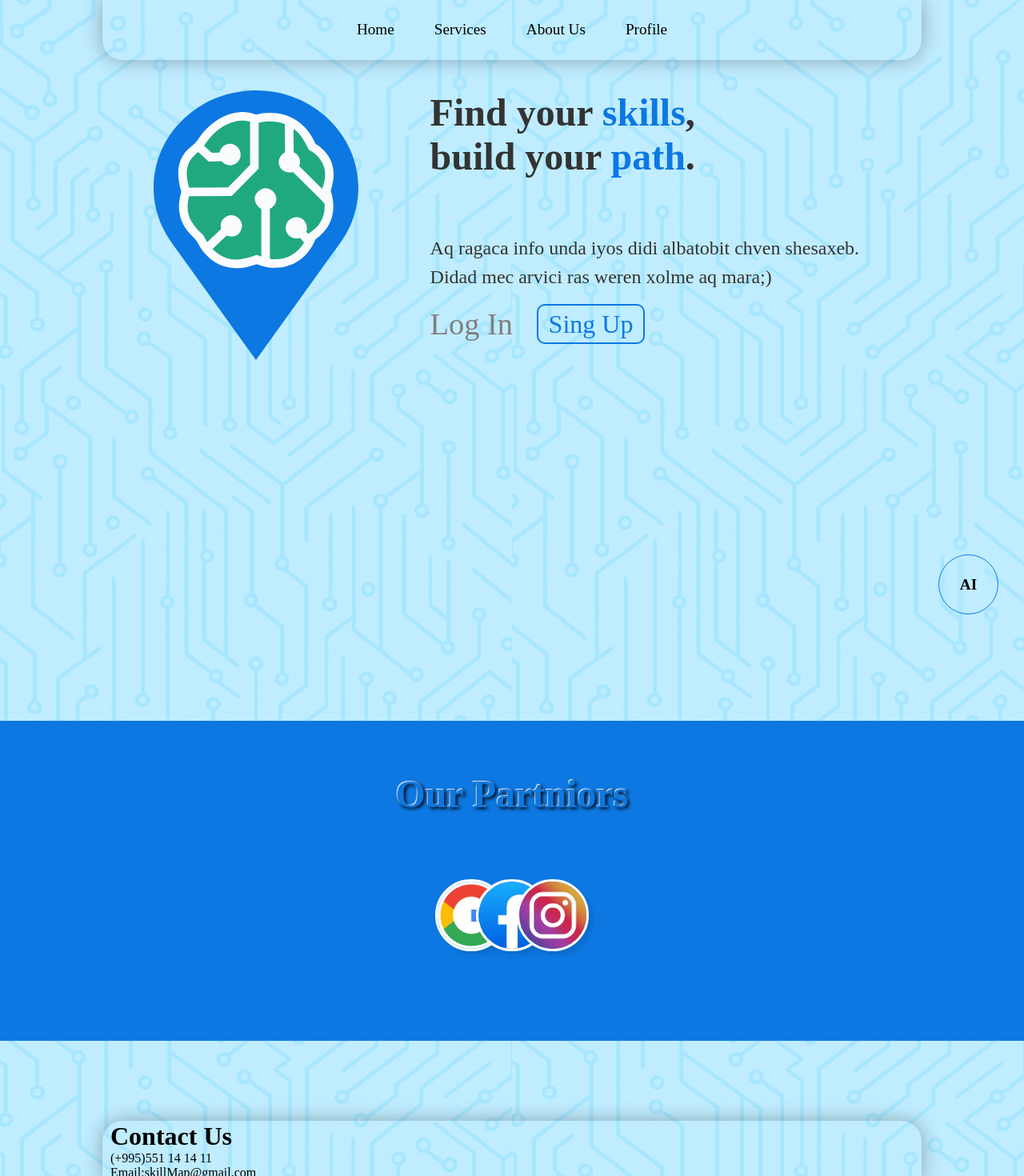
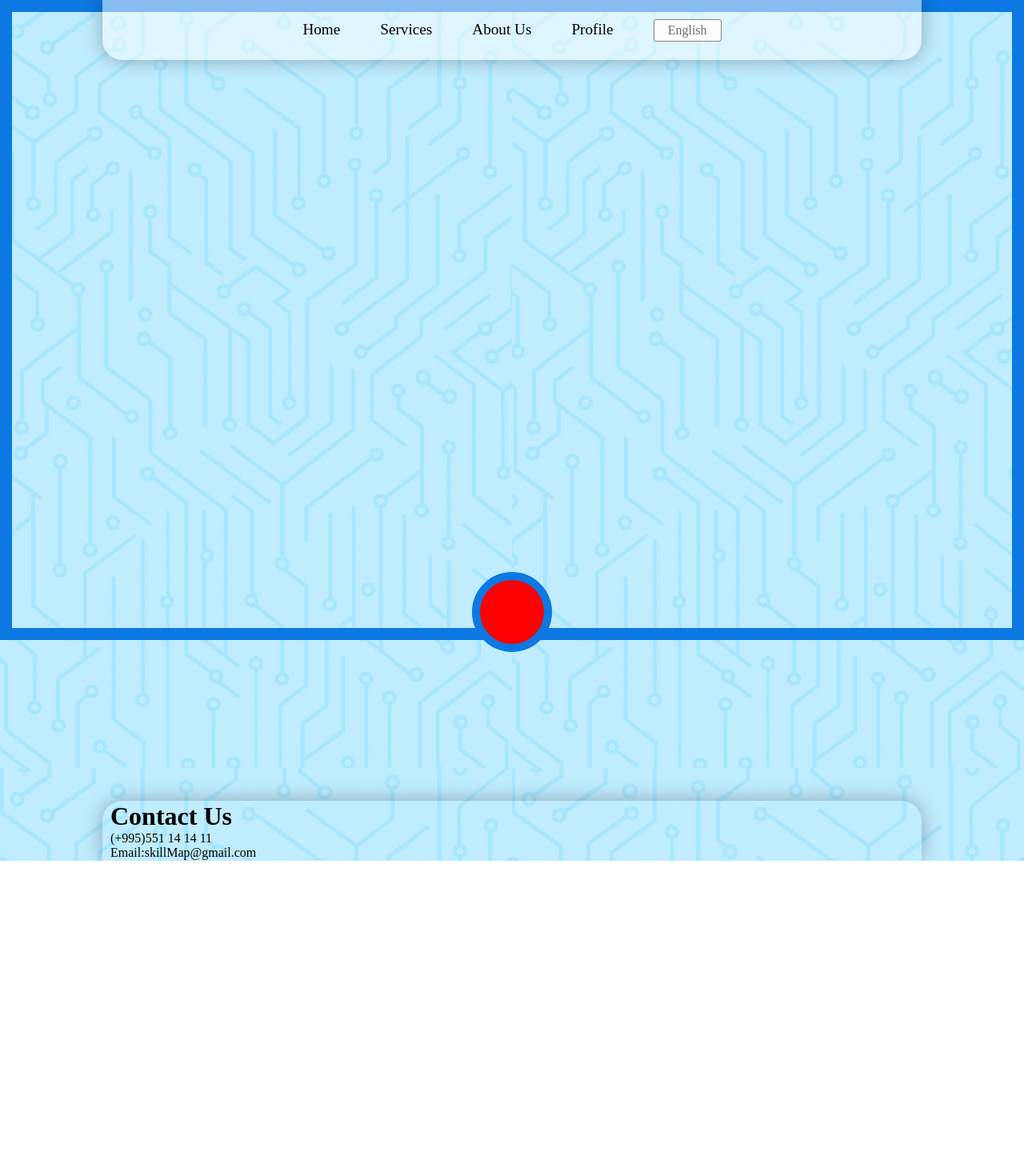
Before and after one commit to Gi0Chkh/skillmap, a React (Vite) app: page / in a window 1280 px wide. Shown: the top 1470 px of the page at 80% size. After the commit the page ends 1076 px from the top, so only its background shows below. Built offline with nearby package versions, Linux system fonts and the light colour scheme; no server answers; a web font is replaced by a local one.

Commit message:
Added Personalized Page

```diff
--- a/src/App.css
+++ b/src/App.css
@@ -1,5 +1,9 @@
 .container {
   width: 100vw;
+}
+
+.unregistered {
+  display: none;
 }
 
 .start {
@@ -55,9 +59,7 @@
   margin-bottom: 2rem;
   text-align: center;
   width: 100%;
-  text-shadow:
-    2px 2px 4px black,
-    -1px -1px 1px white;
+  text-shadow: 2px 2px 4px black, -1px -1px 1px white;
 }
 .sponsorLogos {
   width: 90%;
@@ -148,6 +150,46 @@ section {
   height: 300%;
 }
 
+.registered {
+  position: absolute;
+  width: 100vw;
+  height: 100vh;
+  top: 0;
+  left: 0;
+  display: flex;
+  justify-content: center;
+  border: 15px solid var(--acent-color);
+  background-color: transparent;
+  z-index: -1;
+}
+.registered.active {
+  background-color: rgba(0, 0, 0, 0.5);
+}
+/* .registered::before {
+  content: "";
+  position: absolute;
+  width: 175px;
+  height: 200px;
+  left: 43%;
+  bottom: -120px;
+  background-color: var(--acent-color);
+  border-radius: 50% 50% 0 0;
+} */
+.AIIcon {
+  width: 100px;
+  height: 100px;
+  position: absolute;
+  bottom: -30px;
+  border-radius: 50%;
+  border: 10px solid var(--acent-color);
+  background-color: red;
+  pointer-events: all;
+}
+.AIIcon img {
+  border-radius: 50%;
+  pointer-events: none;
+}
+
 @media (max-width: 768px) {
   .start {
     align-items: center;
--- a/src/App.jsx
+++ b/src/App.jsx
@@ -1,14 +1,27 @@
 import { Link } from "react-router-dom";
 import "./App.css";
 import { LanguageContext } from "./context/LanguageContext";
-import { useContext } from "react";
+import { useContext, useState } from "react";
+import Chat from "./components/Chat/Chat";
 
 function App() {
   const { lang } = useContext(LanguageContext);
+  const { chat, SetChat } = useState(false);
+
+  const toggleChat = () => {
+    SetChat(!chat);
+    console.log(chat);
+  };
+
   return (
     <main className="container">
+      <div className="unregistered">
         <section className="start">
-        <img src="/public/skillMap(no text).svg" alt="icon" className="icon" />
+          <img
+            src="/public/skillMap(no text).svg"
+            alt="icon"
+            className="icon"
+          />
           <div className="cards">
             <h2 className="title">
               Find your{" "}
@@ -38,11 +51,19 @@ function App() {
         <section className="sponsors">
           <h1>Our Partniors</h1>
           <div className="sponsorLogos">
-          <img src="/public/Google.png" alt="google icon" />
-          <img src="/public/Facebook.jpeg" alt="facebook icon" />
-          <img src="/public/Instagram.jpeg" alt="instagram icon" />
+            <img src="/Google.png" alt="google icon" />
+            <img src="/Facebook.jpeg" alt="facebook icon" />
+            <img src="/Instagram.jpeg" alt="instagram icon" />
           </div>
         </section>
+      </div>
+      <div className={`registered ${chat ? "active" : ""}`}>
+        <div className="recommendations"></div>
+        <div className={`AIIcon ${chat ? "active" : ""}`} onClick={toggleChat}>
+          {/* <img src="/public/Google.png" alt="AI Icon" /> */}
+        </div>
+        {/* <Chat/> */}
+      </div>
     </main>
   );
 }
--- /dev/null
+++ b/src/components/Chat/Chat.jsx
@@ -0,0 +1,13 @@
+import styles from "./chat.module.css";
+
+function Chat() {
+  return (
+    <div className={styles.container}>
+      <div className={styles.chatInput}>
+        <input type="text" placeholder="Ask anything..." />
+      </div>
+    </div>
+  );
+}
+
+export default Chat;
--- /dev/null
+++ b/src/components/Chat/chat.module.css
@@ -0,0 +1,60 @@
+.container {
+  width: 750px;
+  height: 100vh;
+  display: flex;
+  justify-content: center;
+  align-items: end;
+  padding: 3%;
+}
+.chatInput {
+  width: 1000px;
+  height: 50px;
+  position: relative;
+  border-radius: 50px;
+  z-index: 0;
+}
+.chatInput input {
+  width: 100%;
+  height: 100%;
+  border-radius: 50px;
+  background-color: #353535;
+  color: white;
+  border: none;
+}
+.chatInput::before,
+.chatInput::after {
+  content: "";
+  position: absolute;
+  inset: 0;
+  background: conic-gradient(
+    from var(--angle) at center,
+    #ff6ec4,
+    #7873f5,
+    var(--secondary-color),
+    var(--secondary-color),
+    var(--acent-color),
+    #ff6ec4
+  );
+  top: 50%;
+  left: 50%;
+  transform: translate(-50%, -50%);
+  border-radius: 50px;
+  padding: calc(5px + 25px) calc(5px + 338px);
+  z-index: -1;
+  animation: spin 4s linear infinite;
+}
+.chatInput::after {
+  filter: blur(10px);
+}
+
+@property --angle {
+  syntax: "<angle>";
+  inherits: false;
+  initial-value: 0deg;
+}
+
+@keyframes spin {
+  to {
+    --angle: 360deg;
+  }
+}
--- a/src/components/Header/Header.jsx
+++ b/src/components/Header/Header.jsx
@@ -40,7 +40,7 @@ function Header() {
         <nav className={styles.contentWrapper} style={burgerBarActive ? { flexDirection: "column", height: "100vh", transition: "all 2s ease-in-out"} : {}}>
           <div className={`${styles.linkWrapper} ${burgerBarActive && styles.showLinks}`}>
               {links.map(link => (<Link key={link.id} className={styles.navLink} to={link.url} onClick={() => setBurgerBarActive(false)}>{lang === "EN" ? link.targetEn : link.targetKa}</Link>))}
-              {/* <LangToggle /> */}
+              <LangToggle />
           </div>
 
         </nav>
--- a/src/components/Header/header.module.css
+++ b/src/components/Header/header.module.css
@@ -7,7 +7,7 @@ header {
   margin-left: 10%;
   box-shadow: 0px 0px 24px 0px rgb(0, 0, 0, 0.3);
   border-radius: 0 0 25px 25px;
-  background-color: transparent;
+  background-color: rgba(255, 255, 255, 0.5);
   animation: appear 1s ease-in-out;
 }
 
--- a/src/index.css
+++ b/src/index.css
@@ -19,6 +19,14 @@
       format("woff2"),
     url(https://cdn.jsdelivr.net/fontsource/fonts/firago@latest/latin-400-normal.woff)
       format("woff");
+}
+@font-face {
+  font-family: "HandWriting";
+  font-style: normal;
+  font-display: swap;
+  font-weight: 400;
+  src: url(/font.ttf)
+      format("woff2")
 }
 main {
   min-height: 100vh;
--- a/src/main.jsx
+++ b/src/main.jsx
@@ -39,7 +39,7 @@ const router = createBrowserRouter([
 
 createRoot(document.getElementById('root')).render(
   <StrictMode>
-    <AI/>
+    {/* <AI/> */}
     <LanguageProvider>
       <RouterProvider router={router} />
     </LanguageProvider>
```
Also changed, not shown: font.ttf (added). Lines whose indentation alone changed are shown as unchanged.
